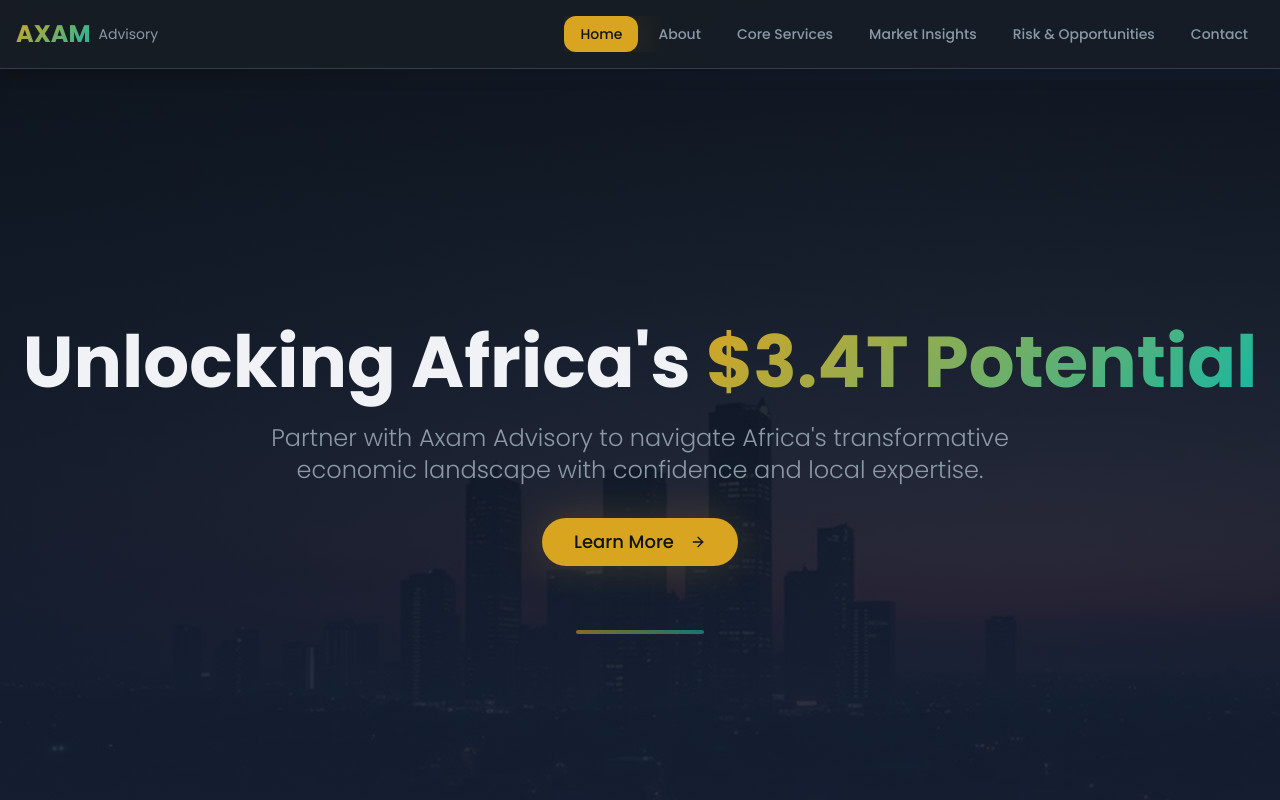
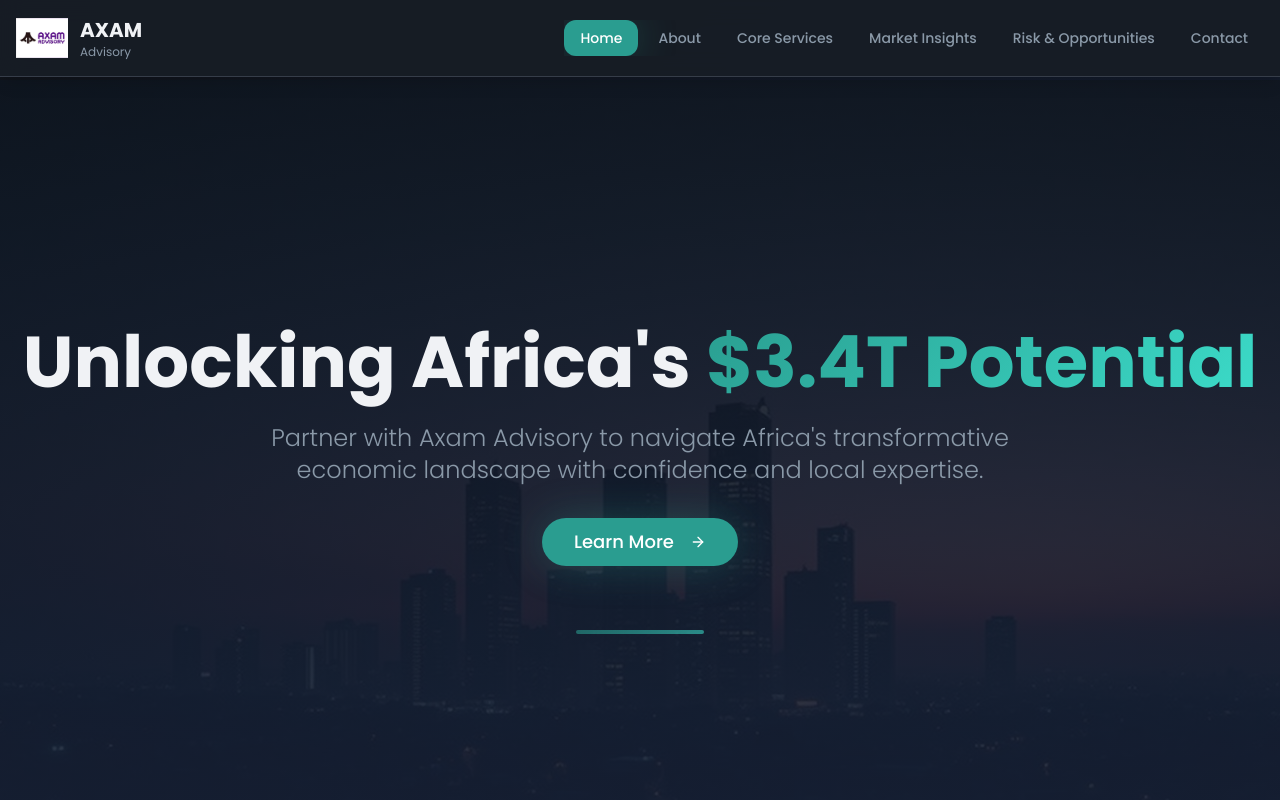
Before and after one commit to abjales/axam-africa-nav, a React (Vite) app: page / in a window 1280 px wide. Shown: the top 800 px of the page. Built offline with nearby package versions, Linux system fonts and the light colour scheme; the HTML template or start-up script is replaced by a standard one.

Commit message:
Add logo and blend colors

```diff
--- a/src/components/TabNavigation.tsx
+++ b/src/components/TabNavigation.tsx
@@ -22,9 +22,12 @@ export const TabNavigation = ({ activeTab, onTabChange }: TabNavigationProps) =>
     <nav className="fixed top-0 left-0 right-0 z-50 bg-card/95 backdrop-blur-md border-b border-border shadow-lg">
       <div className="container mx-auto px-4">
         <div className="flex items-center justify-between py-4">
-          <div className="flex items-center gap-2">
-            <div className="text-2xl font-bold text-gradient">AXAM</div>
-            <div className="text-sm text-muted-foreground hidden sm:block">Advisory</div>
+          <div className="flex items-center gap-3">
+            <img src="/src/assets/axam-logo.png" alt="Axam Advisory" className="h-10 w-auto" />
+            <div>
+              <div className="text-xl font-bold text-foreground">AXAM</div>
+              <div className="text-xs text-muted-foreground hidden sm:block">Advisory</div>
+            </div>
           </div>
 
           <div className="flex gap-1 overflow-x-auto scrollbar-hide">
--- a/src/index.css
+++ b/src/index.css
@@ -17,42 +17,42 @@ All colors MUST be HSL.
     --popover: 220 20% 12%;
     --popover-foreground: 210 20% 95%;
 
-    --primary: 43 74% 49%;
-    --primary-foreground: 220 25% 8%;
+    --primary: 173 58% 39%;
+    --primary-foreground: 0 0% 100%;
 
-    --secondary: 173 80% 40%;
+    --secondary: 173 65% 50%;
     --secondary-foreground: 220 25% 8%;
 
     --muted: 220 15% 20%;
     --muted-foreground: 210 15% 60%;
 
-    --accent: 43 74% 49%;
-    --accent-foreground: 220 25% 8%;
+    --accent: 173 58% 39%;
+    --accent-foreground: 0 0% 100%;
 
     --destructive: 0 84.2% 60.2%;
     --destructive-foreground: 210 40% 98%;
 
     --border: 220 15% 25%;
     --input: 220 15% 20%;
-    --ring: 43 74% 49%;
+    --ring: 173 58% 39%;
 
     --radius: 0.75rem;
 
     --gradient-dark: linear-gradient(135deg, hsl(220, 25%, 8%) 0%, hsl(220, 40%, 12%) 50%, hsl(220, 35%, 10%) 100%);
     --gradient-hero: linear-gradient(180deg, hsl(220, 25%, 8%) 0%, hsl(220, 40%, 15%) 100%);
-    --gradient-accent: linear-gradient(135deg, hsl(43, 74%, 49%) 0%, hsl(173, 80%, 40%) 100%);
+    --gradient-accent: linear-gradient(135deg, hsl(173, 58%, 39%) 0%, hsl(173, 70%, 55%) 100%);
 
-    --shadow-glow: 0 0 40px hsl(43, 74%, 49%, 0.2);
+    --shadow-glow: 0 0 40px hsl(173, 58%, 39%, 0.3);
     --shadow-card: 0 10px 30px -10px hsl(0, 0%, 0%, 0.5);
 
     --sidebar-background: 220 20% 12%;
     --sidebar-foreground: 210 20% 95%;
-    --sidebar-primary: 43 74% 49%;
-    --sidebar-primary-foreground: 220 25% 8%;
+    --sidebar-primary: 173 58% 39%;
+    --sidebar-primary-foreground: 0 0% 100%;
     --sidebar-accent: 220 15% 20%;
     --sidebar-accent-foreground: 210 20% 95%;
     --sidebar-border: 220 15% 25%;
-    --sidebar-ring: 43 74% 49%;
+    --sidebar-ring: 173 58% 39%;
   }
 
   .dark {
@@ -65,32 +65,32 @@ All colors MUST be HSL.
     --popover: 220 20% 12%;
     --popover-foreground: 210 20% 95%;
 
-    --primary: 43 74% 49%;
-    --primary-foreground: 220 25% 8%;
+    --primary: 173 58% 39%;
+    --primary-foreground: 0 0% 100%;
 
-    --secondary: 173 80% 40%;
+    --secondary: 173 65% 50%;
     --secondary-foreground: 220 25% 8%;
 
     --muted: 220 15% 20%;
     --muted-foreground: 210 15% 60%;
 
-    --accent: 43 74% 49%;
-    --accent-foreground: 220 25% 8%;
+    --accent: 173 58% 39%;
+    --accent-foreground: 0 0% 100%;
 
     --destructive: 0 62.8% 30.6%;
     --destructive-foreground: 210 40% 98%;
 
     --border: 220 15% 25%;
     --input: 220 15% 20%;
-    --ring: 43 74% 49%;
+    --ring: 173 58% 39%;
     --sidebar-background: 220 20% 12%;
     --sidebar-foreground: 210 20% 95%;
-    --sidebar-primary: 43 74% 49%;
-    --sidebar-primary-foreground: 220 25% 8%;
+    --sidebar-primary: 173 58% 39%;
+    --sidebar-primary-foreground: 0 0% 100%;
     --sidebar-accent: 220 15% 20%;
     --sidebar-accent-foreground: 210 20% 95%;
     --sidebar-border: 220 15% 25%;
-    --sidebar-ring: 43 74% 49%;
+    --sidebar-ring: 173 58% 39%;
   }
 }
 
```
Also changed, not shown: src/assets/axam-logo.png (added).
